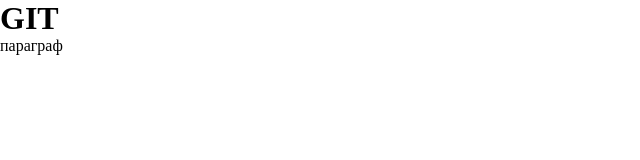
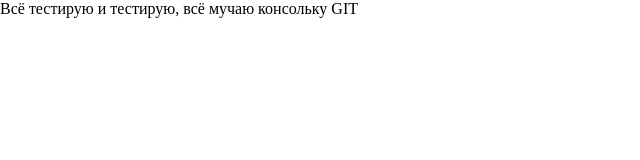
Before and after one commit to webproger2014/first_rep, a plain HTML site: page index.html in a window 1280 px wide. Shown: the whole page, without its empty margins (0-640 px from the left). Drawn offline with Linux system fonts and the light colour scheme.

Commit message:
third commit

```diff
--- a/index.html
+++ b/index.html
@@ -6,7 +6,6 @@
 	<link rel="stylesheet" href="css/style.css">
   </head>
   <body>
-    <h1>GIT</h1>
-	<p>параграф</p>
+	<p>Всё тестирую и тестирую, всё мучаю консольку GIT</p>
 	</body>
 </html>
```
